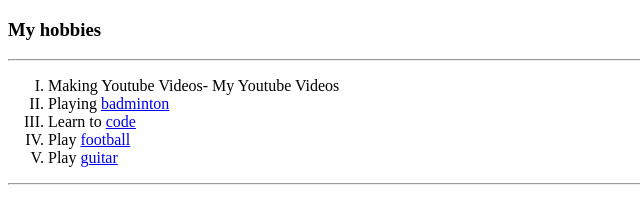
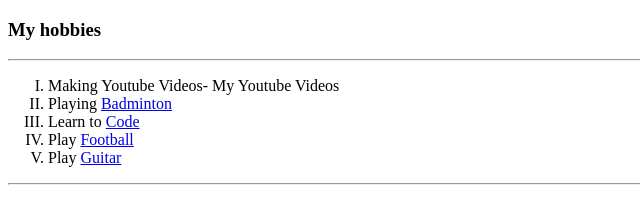
Before and after one commit to properson123/CV-, a plain HTML site: page hobbies.html in a window 1280 px wide. Shown: the full height of the page, 0-640 px from the left. Drawn offline with Linux system fonts and the light colour scheme.

Commit message:
Update hobbies.html

```diff
--- a/hobbies.html
+++ b/hobbies.html
@@ -11,10 +11,10 @@
   <hr>
   <ol type="I">
     <li>Making Youtube Videos- <a href="#"></a>My Youtube Videos</li>
-    <li>Playing <a href="https://en.wikipedia.org/wiki/Badminton">badminton </a></li>
-    <li>Learn to <a href="https://en.wikipedia.org/wiki/Coding">code</a></li>
-    <li>Play <a href="https://en.wikipedia.org/wiki/Football">football</a></li>
-    <li>Play <a href="https://en.wikipedia.org/wiki/Guitar">guitar</a></li>
+    <li>Playing <a href="https://en.wikipedia.org/wiki/Badminton">Badminton </a></li>
+    <li>Learn to <a href="https://en.wikipedia.org/wiki/Coding">Code</a></li>
+    <li>Play <a href="https://en.wikipedia.org/wiki/Football">Football</a></li>
+    <li>Play <a href="https://en.wikipedia.org/wiki/Guitar">Guitar</a></li>
   </ol>
 
   <hr>
```
